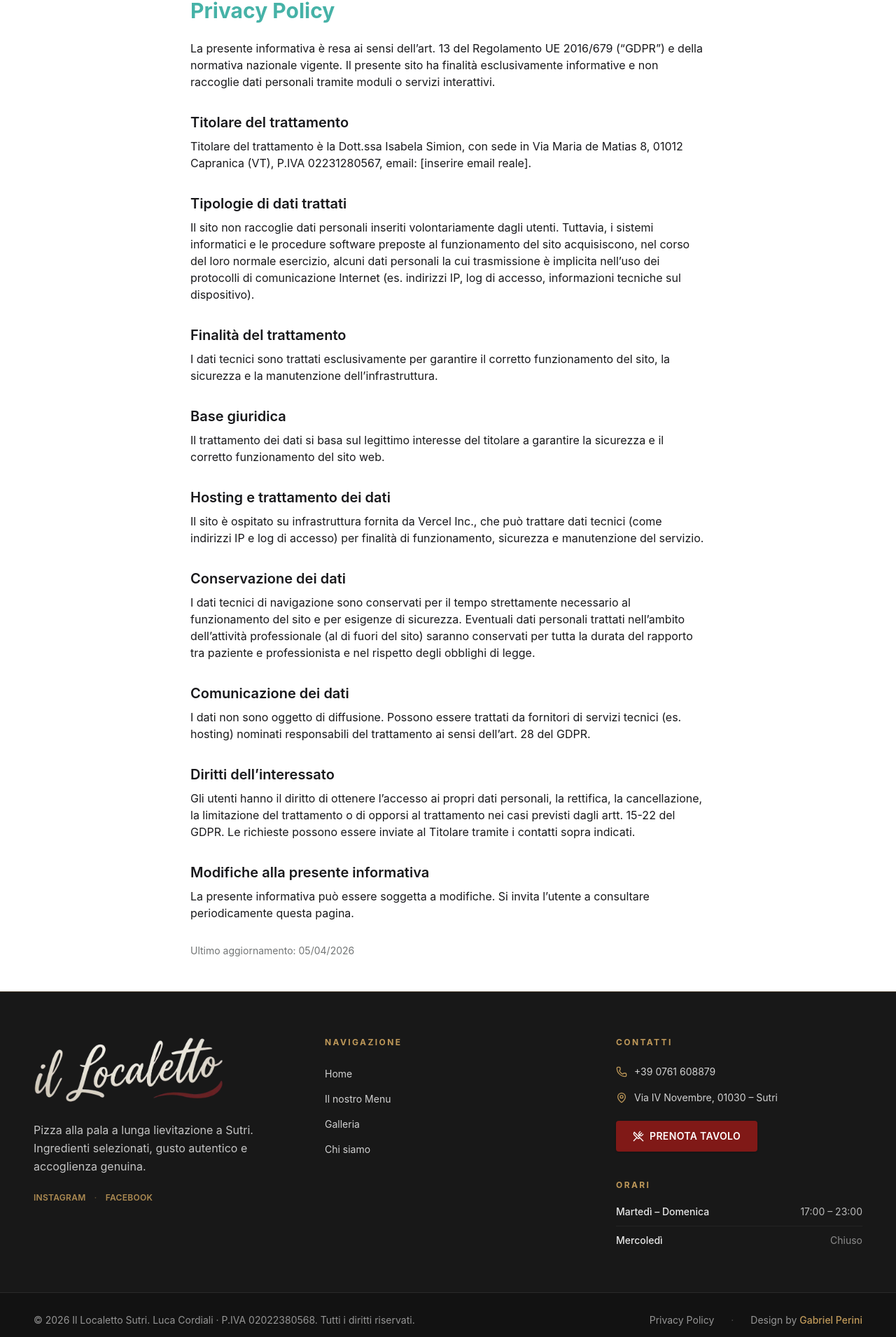
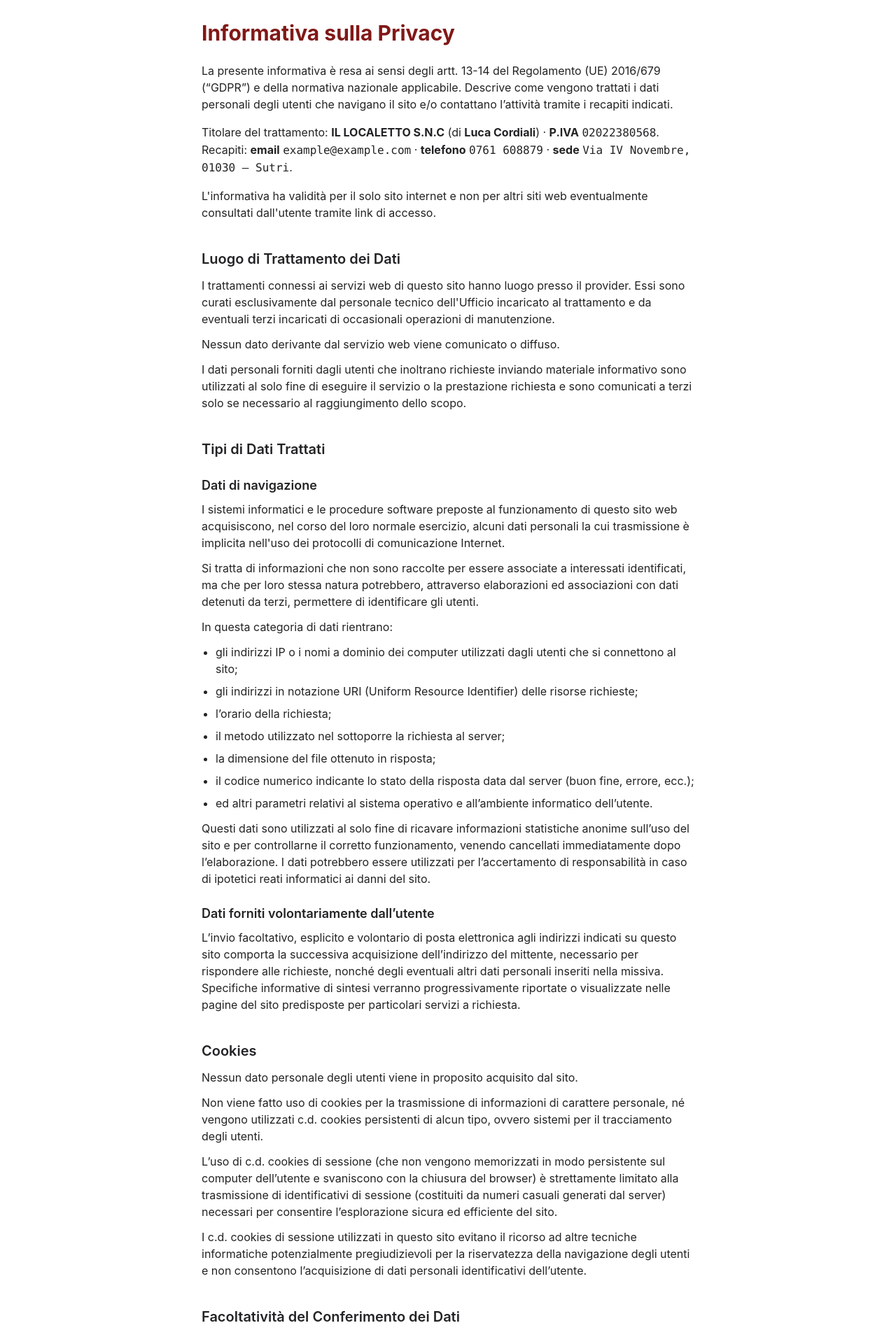
Before and after one commit to Gxbriel99/ilLocaletto_nextjs, a Next.js app: page /privacy-policy in a window 1280 px wide. Shown: the part 131-2042 px from the top of the page at 70% size. Built offline with nearby package versions, Linux system fonts and the light colour scheme.

Commit message:
Aggiornato menu,inserita privacy policy,iniziato fx header

```diff
--- a/src/app/(pages)/privacy-policy/page.tsx
+++ b/src/app/(pages)/privacy-policy/page.tsx
@@ -1,106 +1,193 @@
 export default function PrivacyPolicy() {
   return (
-    <div className="max-w-3xl mx-auto px-4 py-12">
-      <h1 className="text-3xl font-bold mb-6 text-[#46B2A7]">
-        Privacy Policy
+    <div className="mx-auto max-w-3xl px-4 py-16 sm:px-6 sm:py-20 lg:px-8">
+      <h1 className="mb-6 text-3xl font-bold text-[#801917]">
+        Informativa sulla Privacy
       </h1>
 
-      <p className="mb-4">
-        La presente informativa è resa ai sensi dell’art. 13 del Regolamento UE
-        2016/679 (“GDPR”) e della normativa nazionale vigente.
-        Il presente sito ha finalità esclusivamente informative e non raccoglie
-        dati personali tramite moduli o servizi interattivi.
+      <p className="mb-4 text-[#232325]">
+        La presente informativa è resa ai sensi degli artt. 13-14 del Regolamento
+        (UE) 2016/679 (&ldquo;GDPR&rdquo;) e della normativa nazionale applicabile.
+        Descrive come vengono trattati i dati personali degli utenti che
+        navigano il sito e/o contattano l’attività tramite i recapiti indicati.
       </p>
 
-      <h2 className="text-xl font-semibold mt-8 mb-2">
-        Titolare del trattamento
-      </h2>
-      <p className="mb-4">
-        Titolare del trattamento è la Dott.ssa Isabela Simion, con sede in Via
-        Maria de Matias 8, 01012 Capranica (VT), P.IVA 02231280567, email:
-        [inserire email reale].
+      <p className="mb-4 text-[#232325]">
+        Titolare del trattamento: <strong>IL LOCALETTO S.N.C</strong> (di{" "}
+        <strong>Luca Cordiali</strong>) &middot; <strong>P.IVA</strong>{" "}
+        <span className="font-mono">02022380568</span>. Recapiti:{" "}
+        <strong>email</strong> <span className="font-mono">example@example.com</span>{" "}
+        &middot; <strong>telefono</strong>{" "}
+        <span className="font-mono">0761 608879</span>{" "}
+        &middot; <strong>sede</strong>{" "}
+        <span className="font-mono">Via IV Novembre, 01030 – Sutri</span>.
       </p>
 
-      <h2 className="text-xl font-semibold mt-8 mb-2">
-        Tipologie di dati trattati
-      </h2>
-      <p className="mb-4">
-        Il sito non raccoglie dati personali inseriti volontariamente dagli
-        utenti. Tuttavia, i sistemi informatici e le procedure software
-        preposte al funzionamento del sito acquisiscono, nel corso del loro
-        normale esercizio, alcuni dati personali la cui trasmissione è implicita
-        nell’uso dei protocolli di comunicazione Internet (es. indirizzi IP,
-        log di accesso, informazioni tecniche sul dispositivo).
+      <p className="mb-4 text-[#232325]">
+        L&apos;informativa ha validità per il solo sito internet e non per altri
+        siti web eventualmente consultati dall&apos;utente tramite link di accesso.
       </p>
 
-      <h2 className="text-xl font-semibold mt-8 mb-2">
-        Finalità del trattamento
+      <h2 className="mt-10 mb-3 text-xl font-semibold text-[#232325]">
+        Luogo di Trattamento dei Dati
       </h2>
-      <p className="mb-4">
-        I dati tecnici sono trattati esclusivamente per garantire il corretto
-        funzionamento del sito, la sicurezza e la manutenzione
-        dell’infrastruttura.
+      <div className="mb-4 space-y-3 text-[#232325]">
+        <p>
+          I trattamenti connessi ai servizi web di questo sito hanno luogo
+          presso il provider. Essi sono curati esclusivamente dal personale
+          tecnico dell&apos;Ufficio incaricato al trattamento e da eventuali terzi
+          incaricati di occasionali operazioni di manutenzione.
+        </p>
+        <p>
+          Nessun dato derivante dal servizio web viene comunicato o diffuso.
+        </p>
+        <p>
+          I dati personali forniti dagli utenti che inoltrano richieste inviando
+          materiale informativo sono utilizzati al solo fine di eseguire il
+          servizio o la prestazione richiesta e sono comunicati a terzi solo se
+          necessario al raggiungimento dello scopo.
+        </p>
+      </div>
+
+      <h2 className="mt-10 mb-3 text-xl font-semibold text-[#232325]">
+        Tipi di Dati Trattati
+      </h2>
+
+      <h3 className="mt-6 mb-2 text-lg font-semibold text-[#232325]">
+        Dati di navigazione
+      </h3>
+      <div className="mb-4 space-y-3 text-[#232325]">
+        <p>
+          I sistemi informatici e le procedure software preposte al funzionamento
+          di questo sito web acquisiscono, nel corso del loro normale esercizio,
+          alcuni dati personali la cui trasmissione è implicita nell&apos;uso dei
+          protocolli di comunicazione Internet.
+        </p>
+        <p>
+          Si tratta di informazioni che non sono raccolte per essere associate a
+          interessati identificati, ma che per loro stessa natura potrebbero,
+          attraverso elaborazioni ed associazioni con dati detenuti da terzi,
+          permettere di identificare gli utenti.
+        </p>
+        <p>In questa categoria di dati rientrano:</p>
+        <ul className="list-disc space-y-2 pl-5">
+          <li>
+            gli indirizzi IP o i nomi a dominio dei computer utilizzati dagli
+            utenti che si connettono al sito;
+          </li>
+          <li>
+            gli indirizzi in notazione URI (Uniform Resource Identifier) delle
+            risorse richieste;
+          </li>
+          <li>l’orario della richiesta;</li>
+          <li>il metodo utilizzato nel sottoporre la richiesta al server;</li>
+          <li>la dimensione del file ottenuto in risposta;</li>
+          <li>
+            il codice numerico indicante lo stato della risposta data dal server
+            (buon fine, errore, ecc.);
+          </li>
+          <li>
+            ed altri parametri relativi al sistema operativo e all’ambiente
+            informatico dell’utente.
+          </li>
+        </ul>
+        <p>
+          Questi dati sono utilizzati al solo fine di ricavare informazioni
+          statistiche anonime sull’uso del sito e per controllarne il corretto
+          funzionamento, venendo cancellati immediatamente dopo l’elaborazione.
+          I dati potrebbero essere utilizzati per l’accertamento di responsabilità
+          in caso di ipotetici reati informatici ai danni del sito.
+        </p>
+      </div>
+
+      <h3 className="mt-6 mb-2 text-lg font-semibold text-[#232325]">
+        Dati forniti volontariamente dall’utente
+      </h3>
+      <p className="mb-4 text-[#232325]">
+        L’invio facoltativo, esplicito e volontario di posta elettronica agli
+        indirizzi indicati su questo sito comporta la successiva acquisizione
+        dell’indirizzo del mittente, necessario per rispondere alle richieste,
+        nonché degli eventuali altri dati personali inseriti nella missiva.
+        Specifiche informative di sintesi verranno progressivamente riportate o
+        visualizzate nelle pagine del sito predisposte per particolari servizi a
+        richiesta.
       </p>
 
-      <h2 className="text-xl font-semibold mt-8 mb-2">
-        Base giuridica
+      <h2 className="mt-10 mb-3 text-xl font-semibold text-[#232325]">
+        Cookies
       </h2>
-      <p className="mb-4">
-        Il trattamento dei dati si basa sul legittimo interesse del titolare a
-        garantire la sicurezza e il corretto funzionamento del sito web.
+      <div className="mb-4 space-y-3 text-[#232325]">
+        <p>Nessun dato personale degli utenti viene in proposito acquisito dal sito.</p>
+        <p>
+          Non viene fatto uso di cookies per la trasmissione di informazioni di
+          carattere personale, né vengono utilizzati c.d. cookies persistenti di
+          alcun tipo, ovvero sistemi per il tracciamento degli utenti.
+        </p>
+        <p>
+          L’uso di c.d. cookies di sessione (che non vengono memorizzati in modo
+          persistente sul computer dell’utente e svaniscono con la chiusura del
+          browser) è strettamente limitato alla trasmissione di identificativi di
+          sessione (costituiti da numeri casuali generati dal server) necessari
+          per consentire l’esplorazione sicura ed efficiente del sito.
+        </p>
+        <p>
+          I c.d. cookies di sessione utilizzati in questo sito evitano il ricorso
+          ad altre tecniche informatiche potenzialmente pregiudizievoli per la
+          riservatezza della navigazione degli utenti e non consentono
+          l’acquisizione di dati personali identificativi dell’utente.
+        </p>
+      </div>
+
+      <h2 className="mt-10 mb-3 text-xl font-semibold text-[#232325]">
+        Facoltatività del Conferimento dei Dati
+      </h2>
+      <p className="mb-4 text-[#232325]">
+        A parte quanto specificato per i dati di navigazione, l’utente è libero
+        di fornire i dati personali riportati negli eventuali moduli di richiesta
+        o comunque indicati in contatti con la IL LOCALETTO S.N.C per richiedere
+        materiale informativo o altre comunicazioni. Il loro mancato conferimento
+        può comportare l’impossibilità ad ottenere quanto richiesto.
       </p>
 
-      <h2 className="text-xl font-semibold mt-8 mb-2">
-        Hosting e trattamento dei dati
+      <h2 className="mt-10 mb-3 text-xl font-semibold text-[#232325]">
+        Modalità del Trattamento
       </h2>
-      <p className="mb-4">
-        Il sito è ospitato su infrastruttura fornita da Vercel Inc., che può
-        trattare dati tecnici (come indirizzi IP e log di accesso) per finalità
-        di funzionamento, sicurezza e manutenzione del servizio.
+      <p className="mb-4 text-[#232325]">
+        I dati personali sono trattati con strumenti automatizzati per il tempo
+        strettamente necessario a conseguire gli scopi per cui sono stati
+        raccolti. Specifiche misure di sicurezza sono osservate per prevenire la
+        perdita dei dati, usi illeciti o non corretti ed accessi non autorizzati.
       </p>
 
-      <h2 className="text-xl font-semibold mt-8 mb-2">
-        Conservazione dei dati
+      <h2 className="mt-10 mb-3 text-xl font-semibold text-[#232325]">
+        Diritti degli Interessati
       </h2>
-      <p className="mb-4">
-        I dati tecnici di navigazione sono conservati per il tempo strettamente
-        necessario al funzionamento del sito e per esigenze di sicurezza.
-        Eventuali dati personali trattati nell’ambito dell’attività
-        professionale (al di fuori del sito) saranno conservati per tutta la
-        durata del rapporto tra paziente e professionista e nel rispetto degli
-        obblighi di legge.
+      <div className="mb-4 space-y-3 text-[#232325]">
+        <p>
+          I soggetti cui si riferiscono i dati personali hanno il diritto in
+          qualunque momento di ottenere la conferma dell’esistenza o meno dei
+          medesimi dati e di conoscerne il contenuto e l’origine, verificarne
+          l’esattezza o chiederne l’integrazione o l’aggiornamento, oppure la
+          rettificazione (art. 7 del d.lgs. n. 196/2003).
+        </p>
+        <p>
+          Ai sensi del medesimo articolo si ha il diritto di chiedere la
+          cancellazione, la trasformazione in forma anonima o il blocco dei dati
+          trattati in violazione di legge, nonché di opporsi in ogni caso, per
+          motivi legittimi, al loro trattamento.
+        </p>
+      </div>
+
+      <h2 className="mt-10 mb-3 text-xl font-semibold text-[#232325]">
+        Contatti
+      </h2>
+      <p className="mb-4 text-[#232325]">
+        Le richieste vanno rivolte a <strong>IL LOCALETTO S.N.C</strong> con tutti
+        i dati di contatto (telefono ed email).
       </p>
 
-      <h2 className="text-xl font-semibold mt-8 mb-2">
-        Comunicazione dei dati
-      </h2>
-      <p className="mb-4">
-        I dati non sono oggetto di diffusione. Possono essere trattati da
-        fornitori di servizi tecnici (es. hosting) nominati responsabili del
-        trattamento ai sensi dell’art. 28 del GDPR.
-      </p>
-
-      <h2 className="text-xl font-semibold mt-8 mb-2">
-        Diritti dell’interessato
-      </h2>
-      <p className="mb-4">
-        Gli utenti hanno il diritto di ottenere l’accesso ai propri dati
-        personali, la rettifica, la cancellazione, la limitazione del
-        trattamento o di opporsi al trattamento nei casi previsti dagli artt.
-        15-22 del GDPR. Le richieste possono essere inviate al Titolare tramite
-        i contatti sopra indicati.
-      </p>
-
-      <h2 className="text-xl font-semibold mt-8 mb-2">
-        Modifiche alla presente informativa
-      </h2>
-      <p className="mb-4">
-        La presente informativa può essere soggetta a modifiche. Si invita
-        l’utente a consultare periodicamente questa pagina.
-      </p>
-
-      <p className="mt-8 text-sm text-[#727575]">
-        Ultimo aggiornamento: 05/04/2026
+      <p className="mt-10 text-sm text-[#727575]">
+        Ultimo aggiornamento: 26/05/2026
       </p>
     </div>
   );
--- a/src/app/components/Footer.tsx
+++ b/src/app/components/Footer.tsx
@@ -130,15 +130,6 @@ export default function Footer() {
             diritti riservati.
           </p>
           <div className="flex flex-wrap items-center justify-center gap-x-5 gap-y-2 lg:gap-x-6">
-            <Link
-              href="/privacy-policy"
-              className="transition-colors hover:text-[#BE9859]"
-            >
-              Privacy Policy
-            </Link>
-            <span className="hidden text-white/25 sm:inline" aria-hidden>
-              ·
-            </span>
             <span>
               Design by{" "}
               <a
--- a/src/app/components/blocks/Delivery.tsx
+++ b/src/app/components/blocks/Delivery.tsx
@@ -12,7 +12,9 @@ export default function Delivery() {
         src="/delivery_bg.webp"
         alt=""
         fill
-        sizes="100vw"
+        sizes="(max-width: 768px) 100vw, 1600px"
+        quality={100}
+        unoptimized
         className="pointer-events-none object-cover object-center"
         aria-hidden
       />
--- a/src/app/components/blocks/Header.tsx
+++ b/src/app/components/blocks/Header.tsx
@@ -3,13 +3,15 @@ import Image from "next/image";
 
 export default function Header() {
   return (
-    <header className="relative z-[1] w-full overflow-hidden max-md:-mt-16 max-md:h-[100dvh] max-md:pt-16 md:h-screen">
+    <header className="relative z-[1] h-screen w-full overflow-hidden max-md:-mt-16 max-md:pt-16">
       <Image
         src="/header_bg.webp"
         alt=""
         fill
         priority
-        sizes="100vw"
+        sizes="(max-width: 768px) 100vw, 1600px"
+        quality={100}
+        unoptimized
         className="pointer-events-none absolute inset-0 select-none object-cover object-center"
       />
       <div className="absolute inset-0 bg-[linear-gradient(to_bottom,rgba(0,0,0,0.76)_0%,rgba(0,0,0,0.58)_40%,rgba(0,0,0,0.28)_72%,rgba(0,0,0,0.08)_100%)] md:bg-[linear-gradient(to_right,rgba(0,0,0,0.94)_0%,rgba(0,0,0,0.85)_33%,rgba(0,0,0,0.5)_48%,rgba(0,0,0,0)_58%)]" />
```
Also changed, not shown: src/app/(pages)/menu/MenuContent.tsx (+1 -12 lines), src/app/components/blocks/About.tsx (+7 -3 lines), src/app/components/menu/MenuItemCard.tsx (+27 -65 lines), src/app/data/menu.ts (+37 -31 lines).
